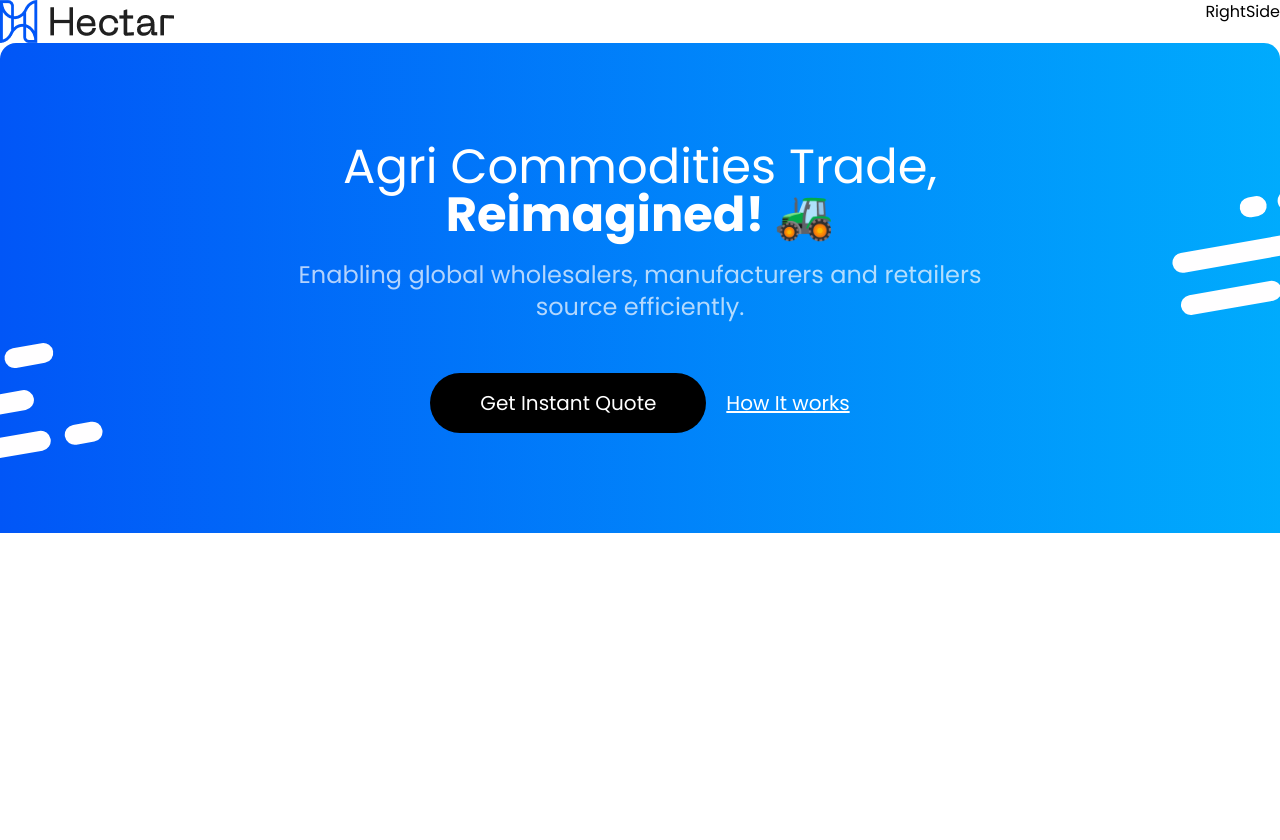
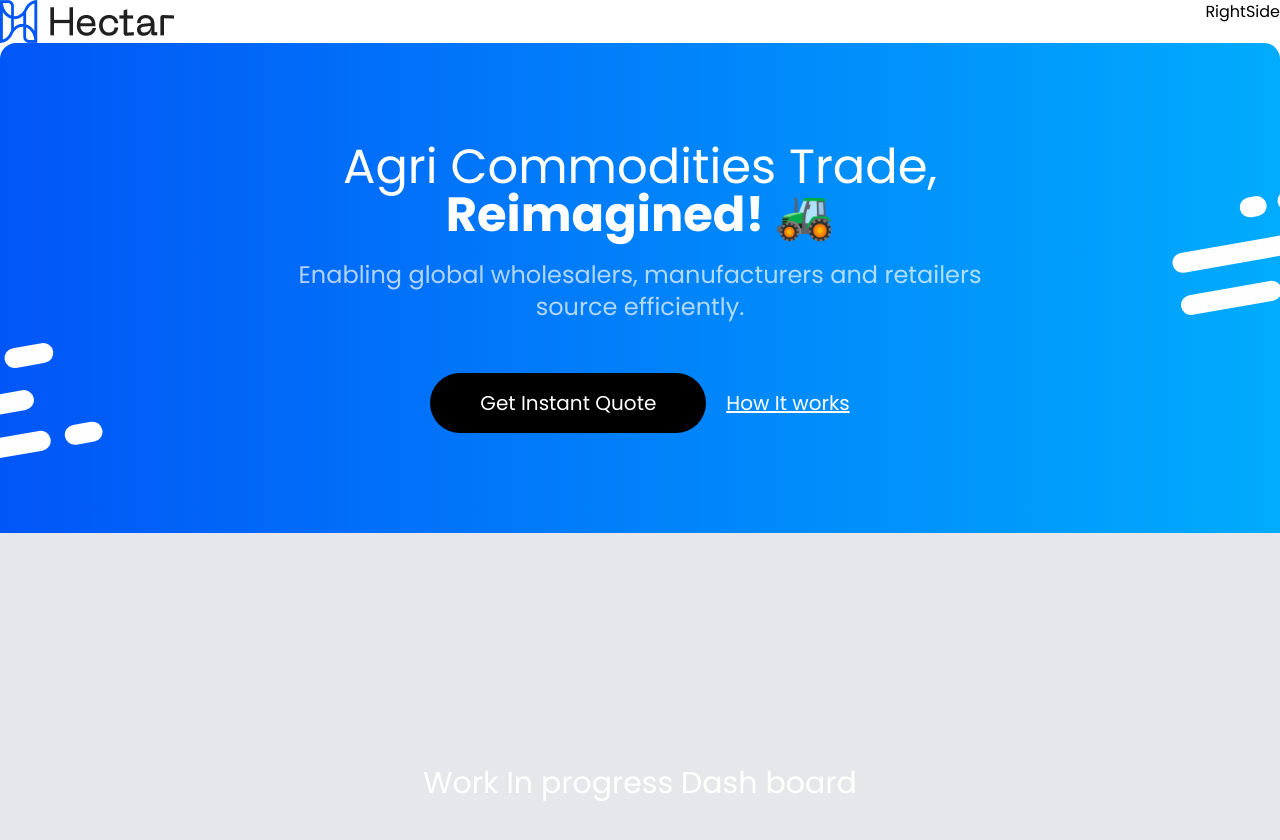
Before and after one commit to sankarNarayanan/Hectar-UI, a Next.js app in the folder web/: page / in a window 1280 px wide. Shown: the top 840 px of the page. Before the commit the page ends 800 px from the top, so only its background shows below. Built offline with nearby package versions, Linux system fonts and the light colour scheme.

Commit message:
added dummy dashboard

```diff
--- a/web/src/app/page.jsx
+++ b/web/src/app/page.jsx
@@ -1,7 +1,7 @@
 import Button from "@/components/Button";
 import Link from "next/link";
-import linesLeft from "@/assets/lines_left.svg"
-import linesRight from "@/assets/lines_right.svg"
+import linesLeft from "@/assets/lines_left.svg";
+import linesRight from "@/assets/lines_right.svg";
 import Image from "next/image";
 
 /**
@@ -10,9 +10,9 @@ import Image from "next/image";
 export function HeroBanner() {
   return (
     <div className="container relative mx-auto bg-grad-primary pb-[100px] rounded-t-2xl">
-      <div >
-      <Image className="absolute left-0 bottom-[70px]" src={linesLeft} />
-      <Image className="absolute right-0 top-[150px]" src={linesRight} />
+      <div>
+        <Image className="absolute left-0 bottom-[70px]" src={linesLeft} />
+        <Image className="absolute right-0 top-[150px]" src={linesRight} />
       </div>
       <h1 className="text-5xl text-white pt-[100px] text-center">
         Agri Commodities Trade, <br />
@@ -30,11 +30,23 @@ export function HeroBanner() {
         </Link>
       </div>
     </div>
-  )
+  );
 }
 
+export function DashboardDummy() {
+  return <div className="container mx-auto bg-gray-200 w-full h-[500px] flex items-center justify-center">
+    <p className="text-white text-3xl">Work In progress Dash board</p>
+  </div>;
+}
+
+/**
+ * Hone Page Component
+ */
 export default function HomePage() {
   return (
-    <HeroBanner/>
+    <>
+      <HeroBanner />
+      <DashboardDummy />
+    </>
   );
 }
```
